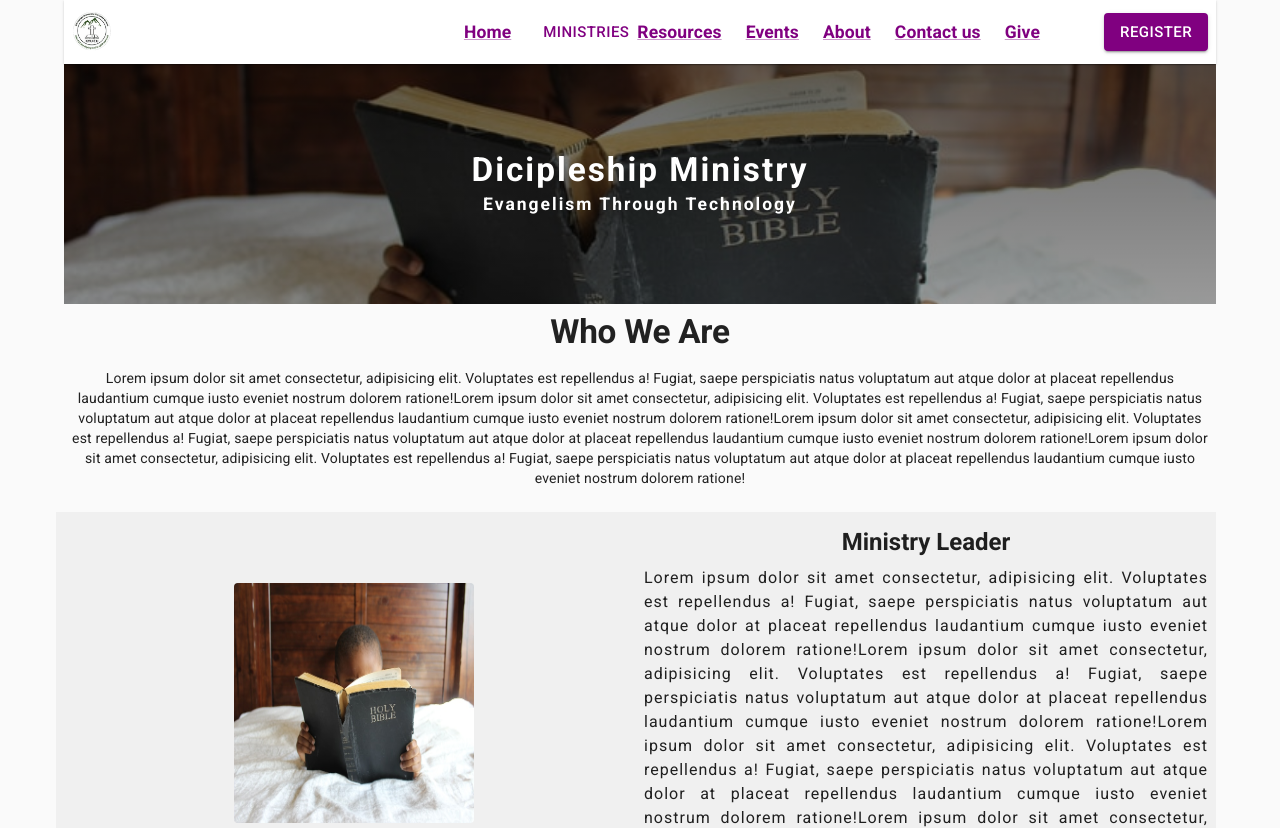
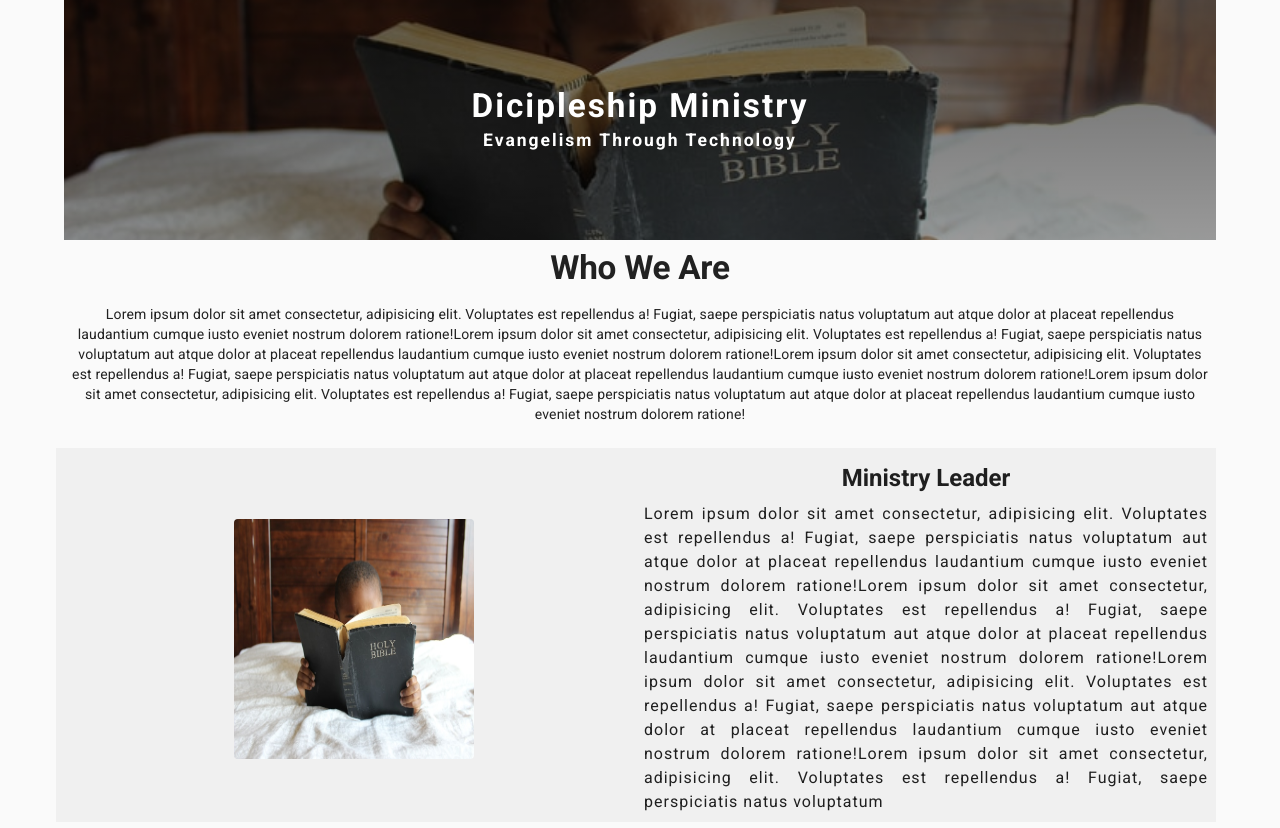
Before and after one commit to KyU-Christian-Union/kyucuwebapp, a React (Create React App) app: page /ministryDetails in a window 1280 px wide. Shown: the top 828 px of the page. Built offline with nearby package versions, Linux system fonts and the light colour scheme.

Commit message:
Added dynamic routing

```diff
--- a/src/App/App.jsx
+++ b/src/App/App.jsx
@@ -26,7 +26,7 @@ function App() {
           {/** will fetch the id from db to make it dynamic */}
           <Route exact path="/events/:id" component={SpecificEventPage} />
 
-          <Route exact path="/ministries" component={MinistriesPage} />
+          <Route path="/ministries" component={MinistriesPage} />
           <Route exact path="/ministryDetails">
             <MinistryDetails ministryName="dicipleship" />
           </Route>
--- a/src/pages/EachMinistryTemplate/MinistryDetails.jsx
+++ b/src/pages/EachMinistryTemplate/MinistryDetails.jsx
@@ -7,7 +7,6 @@ import MinistryLeader from './MinistryLeader';
 import Docket from './Docket';
 import Join from './Join';
 import upcomingeventImage from '../../assets/images/upcomingevent_image.jpg';
-import PublicAppBar from '../../components/AppBars.jsx/PublicAppBar';
 import Footer from '../../components/Footer/Footer';
 
 const useStyles = makeStyles(theme => ({
@@ -27,7 +26,6 @@ const MinistryDetails = ({ ministryName }) => {
   return (
     <>
       <Container maxWidth="lg">
-        <PublicAppBar />
         <MinistryHeader ministryName={`${ministryName} ministry`} ministryMotto="evangelism through technology" />
         <MinistryDescription
           descriptionTitle="who we are"
```
